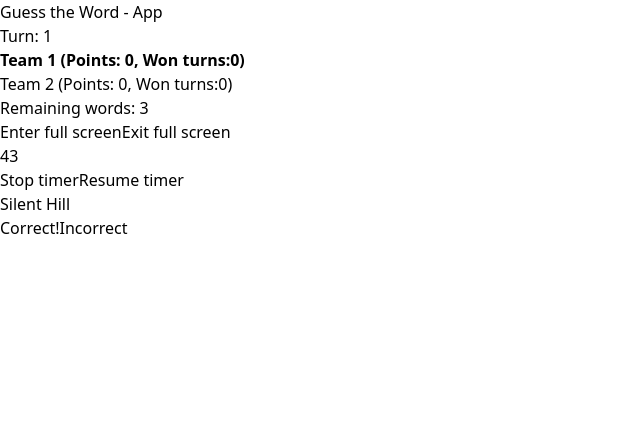
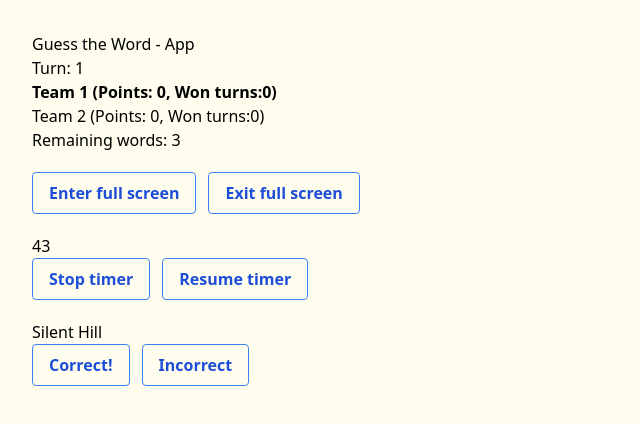
Before and after one commit to em-jose/guess-the-word, a React (Vite) app: page / in a window 1280 px wide. Both pictures are taken after a click on the button "Play!". Shown: the top 424 px of the page, without its empty margins (0-640 px from the left). Built offline with nearby package versions, Linux system fonts and the light colour scheme.

Commit message:
feat: style buttons

```diff
--- a/src/components/Fullscreen.jsx
+++ b/src/components/Fullscreen.jsx
@@ -1,10 +1,16 @@
 export const Fullscreen = () => {
     return (
-        <div>
-            <button onClick={() => document.body.requestFullscreen()}>
+        <div className="my-5">
+            <button
+                className="bg-transparent hover:bg-blue-500 text-blue-700 font-semibold hover:text-white py-2 px-4 border border-blue-500 hover:border-transparent rounded mr-3"
+                onClick={() => document.body.requestFullscreen()}
+            >
                 Enter full screen
             </button>
-            <button onClick={() => document.exitFullscreen()}>
+            <button
+                className="bg-transparent hover:bg-blue-500 text-blue-700 font-semibold hover:text-white py-2 px-4 border border-blue-500 hover:border-transparent rounded"
+                onClick={() => document.exitFullscreen()}
+            >
                 Exit full screen
             </button>
         </div>
--- a/src/components/GuessTheWord.jsx
+++ b/src/components/GuessTheWord.jsx
@@ -191,7 +191,7 @@ export const GuessTheWord = () => {
     };
 
     return (
-        <>
+        <div className="p-8">
             <header>
                 <h1>Guess the Word - App</h1>
                 <GameInfo
@@ -241,6 +241,6 @@ export const GuessTheWord = () => {
                     </div>
                 )}
             </main>
-        </>
+        </div>
     );
 };
--- a/src/components/Timer.jsx
+++ b/src/components/Timer.jsx
@@ -2,10 +2,16 @@ export const Timer = ({ timer, stopTimer, resumeTimer }) => {
     return (
         <div>
             <h2>{timer}</h2>
-            <button onClick={stopTimer}>
+            <button
+                className="bg-transparent hover:bg-blue-500 text-blue-700 font-semibold hover:text-white py-2 px-4 border border-blue-500 hover:border-transparent rounded mr-3"
+                onClick={stopTimer}
+            >
                 <span>Stop timer</span>
             </button>
-            <button onClick={resumeTimer}>
+            <button
+                className="bg-transparent hover:bg-blue-500 text-blue-700 font-semibold hover:text-white py-2 px-4 border border-blue-500 hover:border-transparent rounded mr-3"
+                onClick={resumeTimer}
+            >
                 <span>Resume timer</span>
             </button>
         </div>
--- a/src/components/Words.jsx
+++ b/src/components/Words.jsx
@@ -5,12 +5,22 @@ export const Words = ({
     wordIsNotCorrect,
 }) => {
     return (
-        <div>
+        <div className="mt-5">
             <p>{words[currentWord]}</p>
             {words.length && (
                 <div>
-                    <button onClick={wordIsCorrect}>Correct!</button>
-                    <button onClick={wordIsNotCorrect}>Incorrect</button>
+                    <button
+                        className="bg-transparent hover:bg-blue-500 text-blue-700 font-semibold hover:text-white py-2 px-4 border border-blue-500 hover:border-transparent rounded mr-3"
+                        onClick={wordIsCorrect}
+                    >
+                        Correct!
+                    </button>
+                    <button
+                        className="bg-transparent hover:bg-blue-500 text-blue-700 font-semibold hover:text-white py-2 px-4 border border-blue-500 hover:border-transparent rounded mr-3"
+                        onClick={wordIsNotCorrect}
+                    >
+                        Incorrect
+                    </button>
                 </div>
             )}
         </div>
--- a/src/index.css
+++ b/src/index.css
@@ -1,6 +1,10 @@
 @tailwind base;
 @tailwind components;
 @tailwind utilities;
+
+html {
+    background-color: #fffded;
+}
 
 .current-team {
     font-weight: 700;
```
